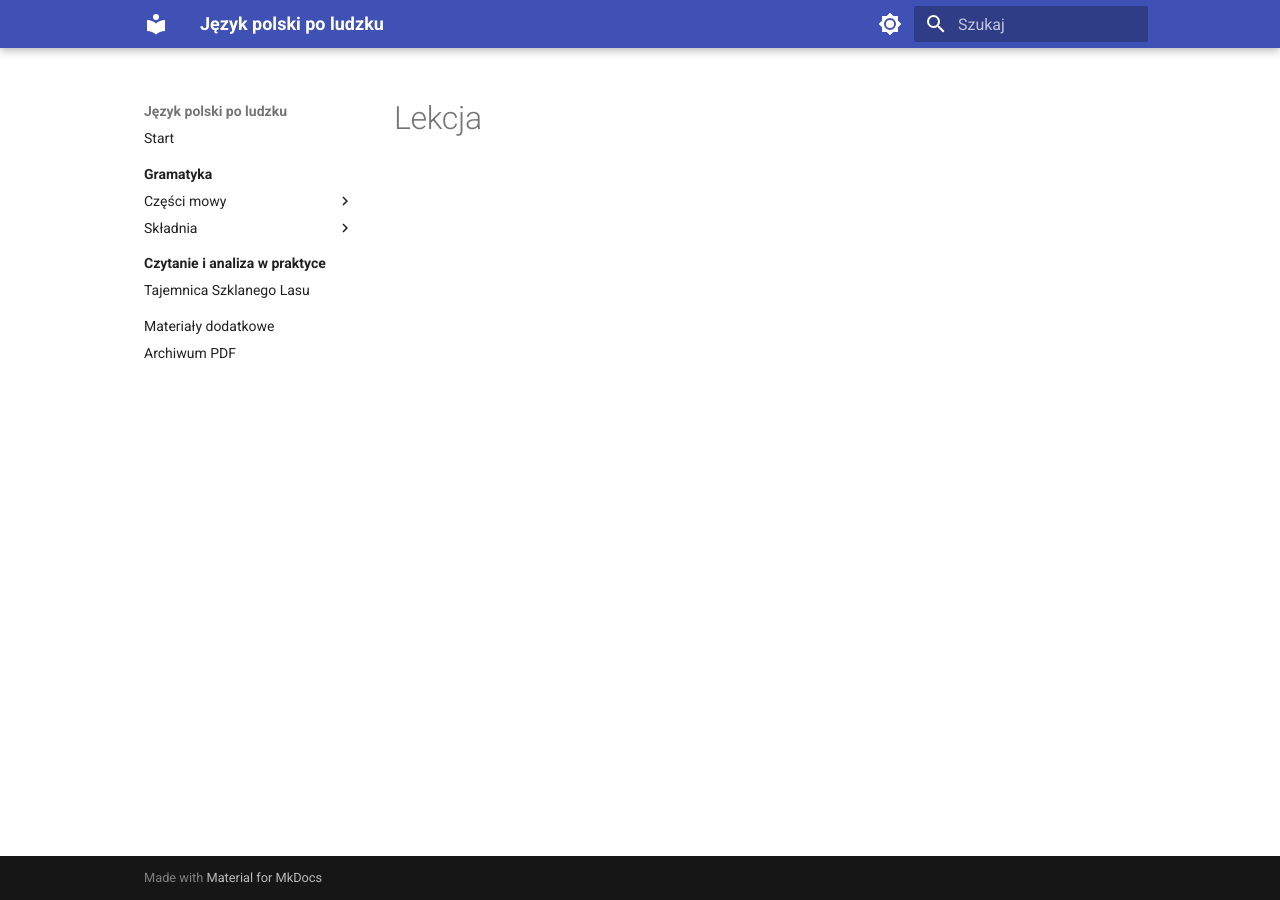
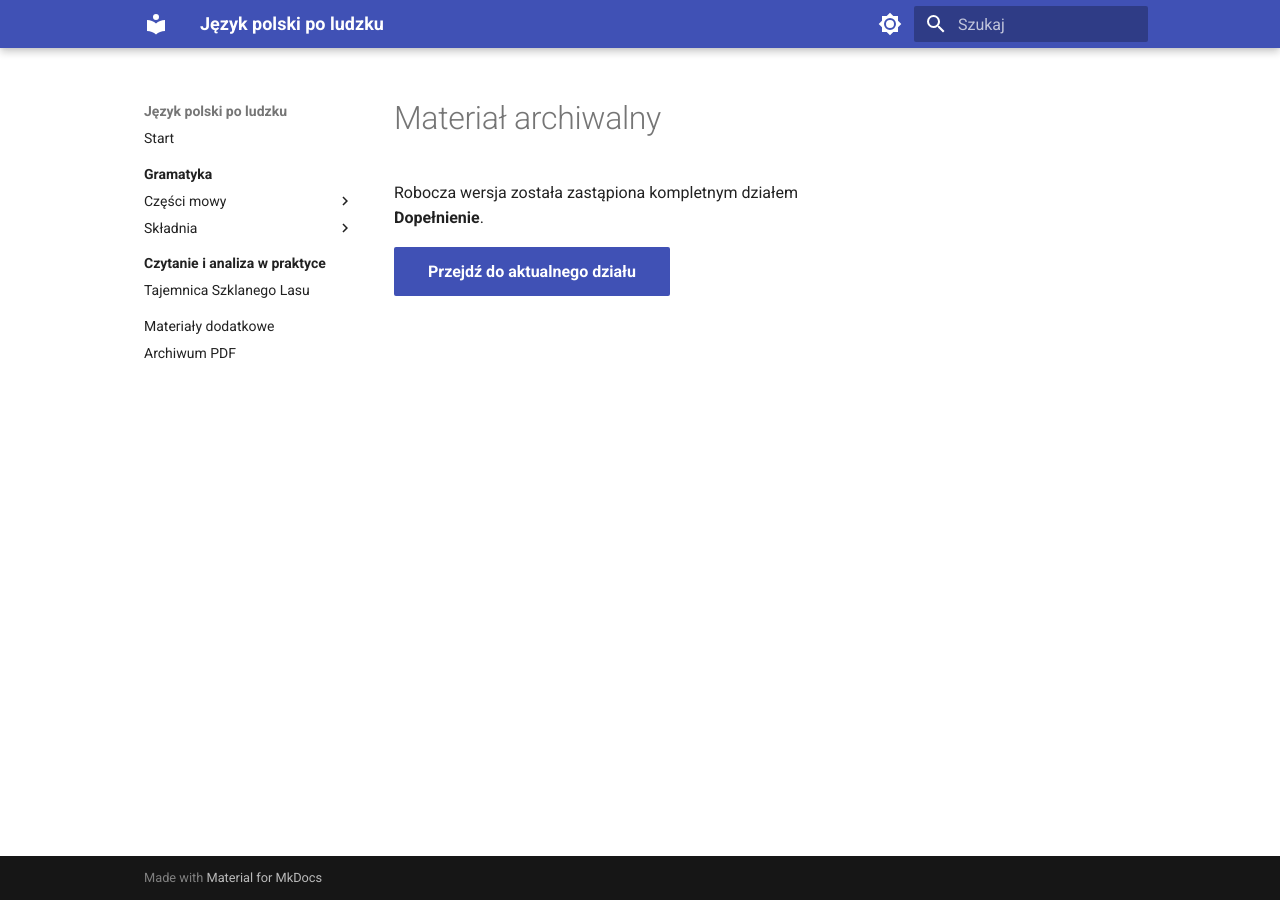
Before and after one commit to dchorazkiewicz/SP_JP, an MkDocs documentation site: the page built from docs/gramatyka/skladnia/dopelnienie/lesson.md, in a window 1280 px wide. Built offline with MkDocs 1.6.1 and Material for MkDocs 9.7.7, drawn with Linux system fonts in a browser that asks for light colours.

Commit message:
Zastąp roboczą stronę lekcji odsyłaczem do nowego działu

```diff
--- a/docs/gramatyka/skladnia/dopelnienie/lesson.md
+++ b/docs/gramatyka/skladnia/dopelnienie/lesson.md
@@ -1 +1,5 @@
-# Lekcja
+# Materiał archiwalny
+
+Robocza wersja została zastąpiona kompletnym działem **Dopełnienie**.
+
+[Przejdź do aktualnego działu](../){ .md-button .md-button--primary }
```
